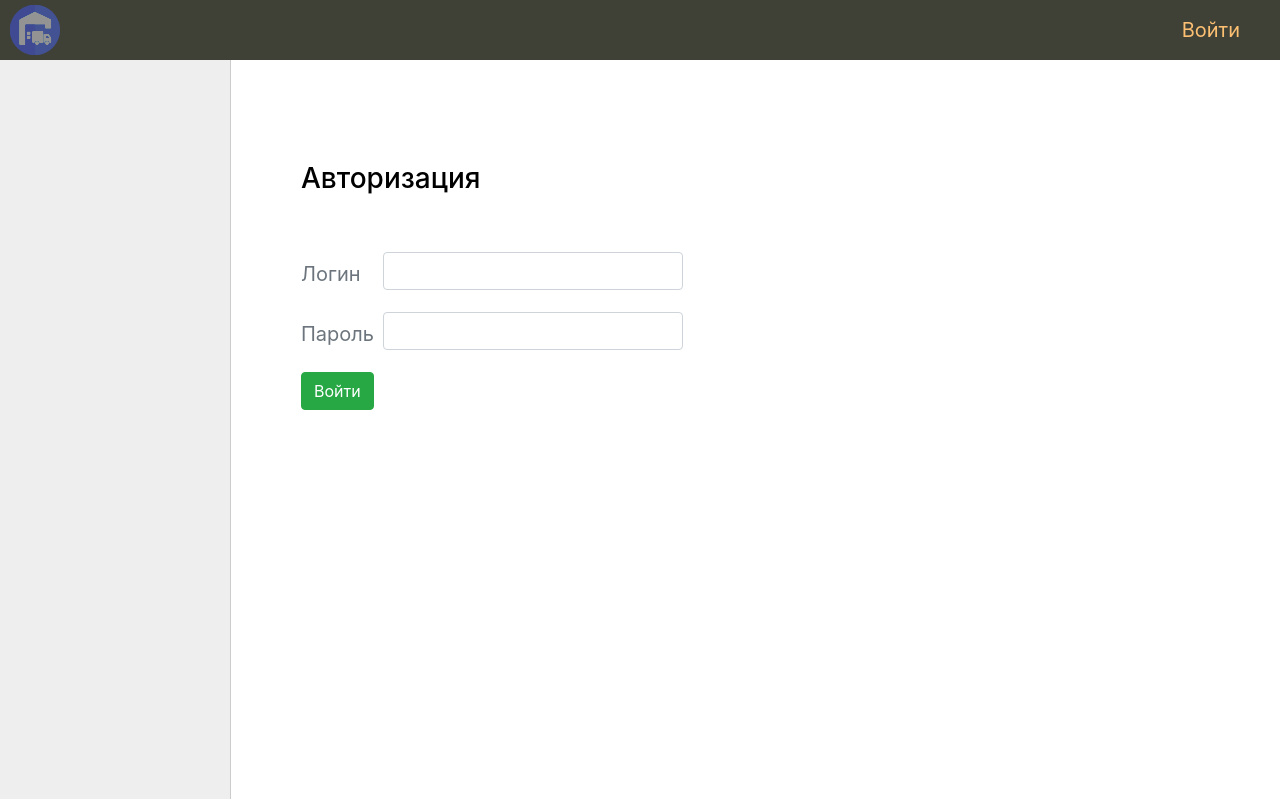
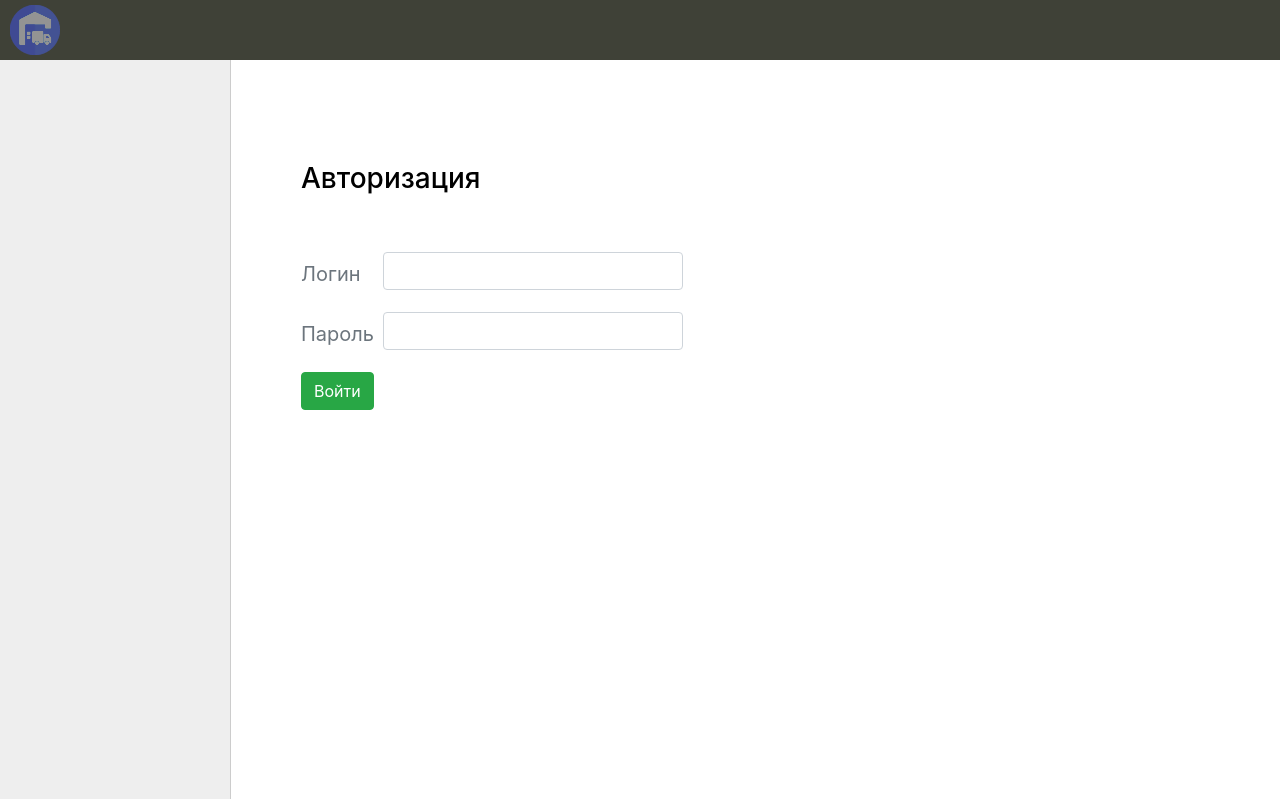
Before and after one commit to vkhmn/sklad, a Django app: page /login/?next=/buyer/add/ in a window 1280 px wide. Shown: the top 799 px of the page. Run offline with Django 4.2, Linux system fonts and the light colour scheme; parts of the project's set-up code (start-up, migrations or seed data) failed here and were passed over; some libraries are stand-ins or nearby versions.

Commit message:
Refactoring

```diff
--- a/sklad/app/core/templates/core/base.html
+++ b/sklad/app/core/templates/core/base.html
@@ -27,8 +27,6 @@
                 {% endfor %}
                 {% if request.user.is_authenticated %}
                     <li class="last">{{ user.username }} | <a href="{% url 'logout' %}">Выйти</a></li>
-                {% else %}
-                    <li class="last"><a href="{% url 'login' %}">Войти</a></li>
                 {% endif %}
             </ul>
             <div class="clear"></div>
```
